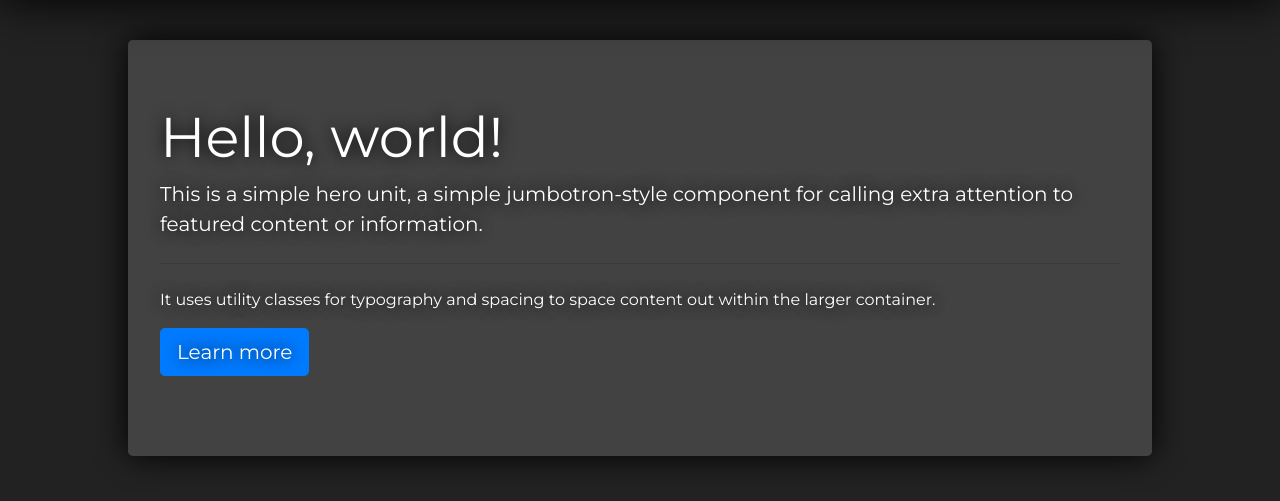
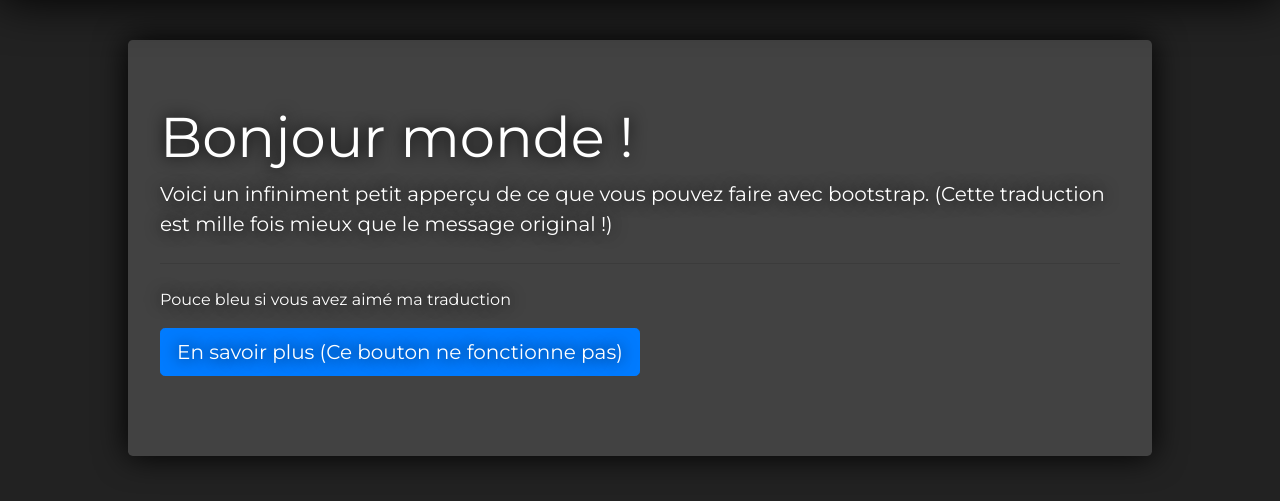
Before and after one commit to Kensuo13/bootstrap, a PHP site: page / in a window 1280 px wide. Shown: the part 98-599 px from the top of the page. Run offline with PHP 8.4, Linux system fonts and the light colour scheme; some libraries are stand-ins or nearby versions.

Commit message:
trad index en français

```diff
--- a/index.php
+++ b/index.php
@@ -1,12 +1,12 @@
 <?php include 'header.html';?>
 
 <div class="jumbotron">
-  <h1 class="display-4">Hello, world!</h1>
-  <p class="lead">This is a simple hero unit, a simple jumbotron-style component for calling extra attention to featured content or information.</p>
+  <h1 class="display-4">Bonjour monde !</h1>
+  <p class="lead">Voici un infiniment petit apperçu de ce que vous pouvez faire avec bootstrap. (Cette traduction est mille fois mieux que le message original !)</p>
   <hr class="my-4">
-  <p>It uses utility classes for typography and spacing to space content out within the larger container.</p>
+  <p>Pouce bleu si vous avez aimé ma traduction</p>
   <p class="lead">
-    <a class="btn btn-primary btn-lg" href="#" role="button">Learn more</a>
+    <a class="btn btn-primary btn-lg" href="#" role="button">En savoir plus (Ce bouton ne fonctionne pas)</a>
   </p>
 </div>
 
```
